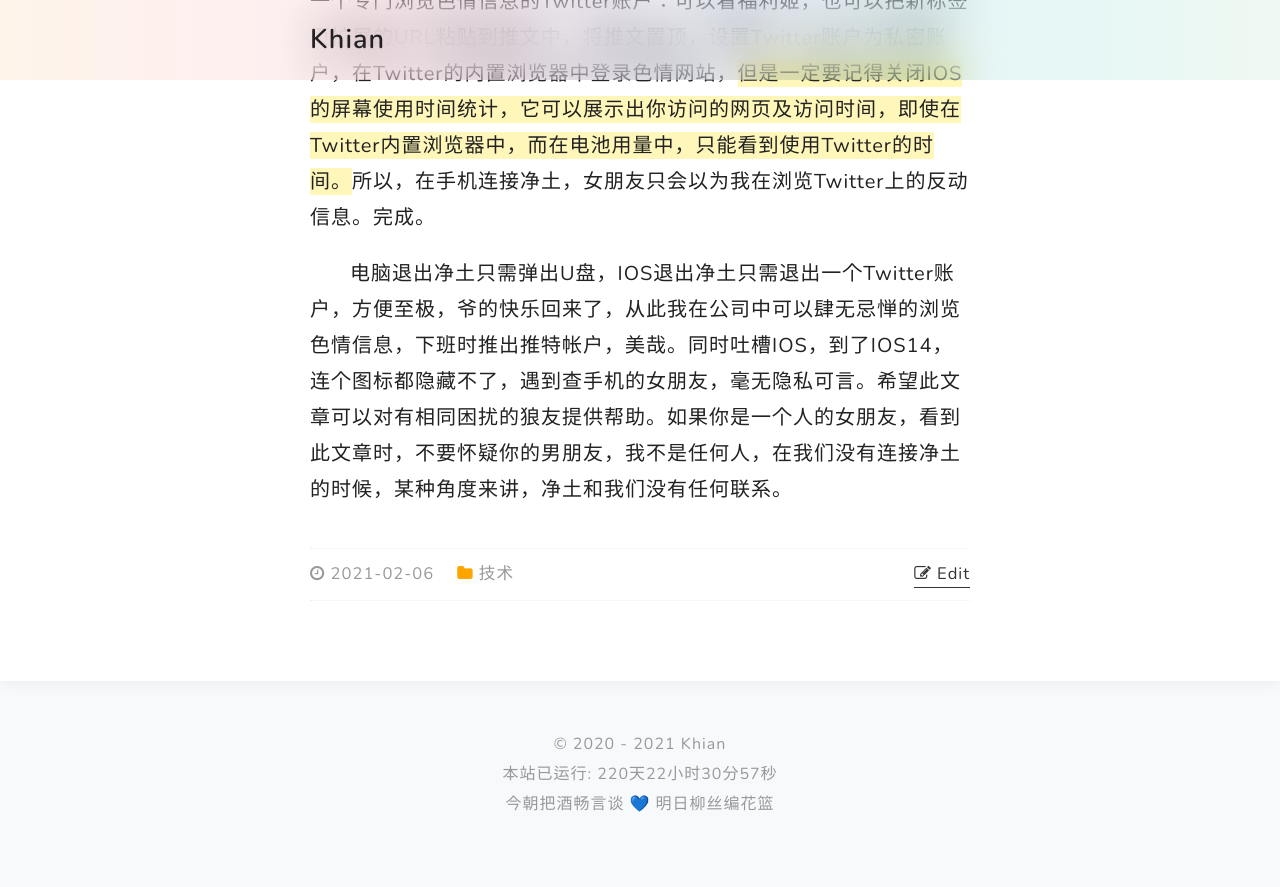
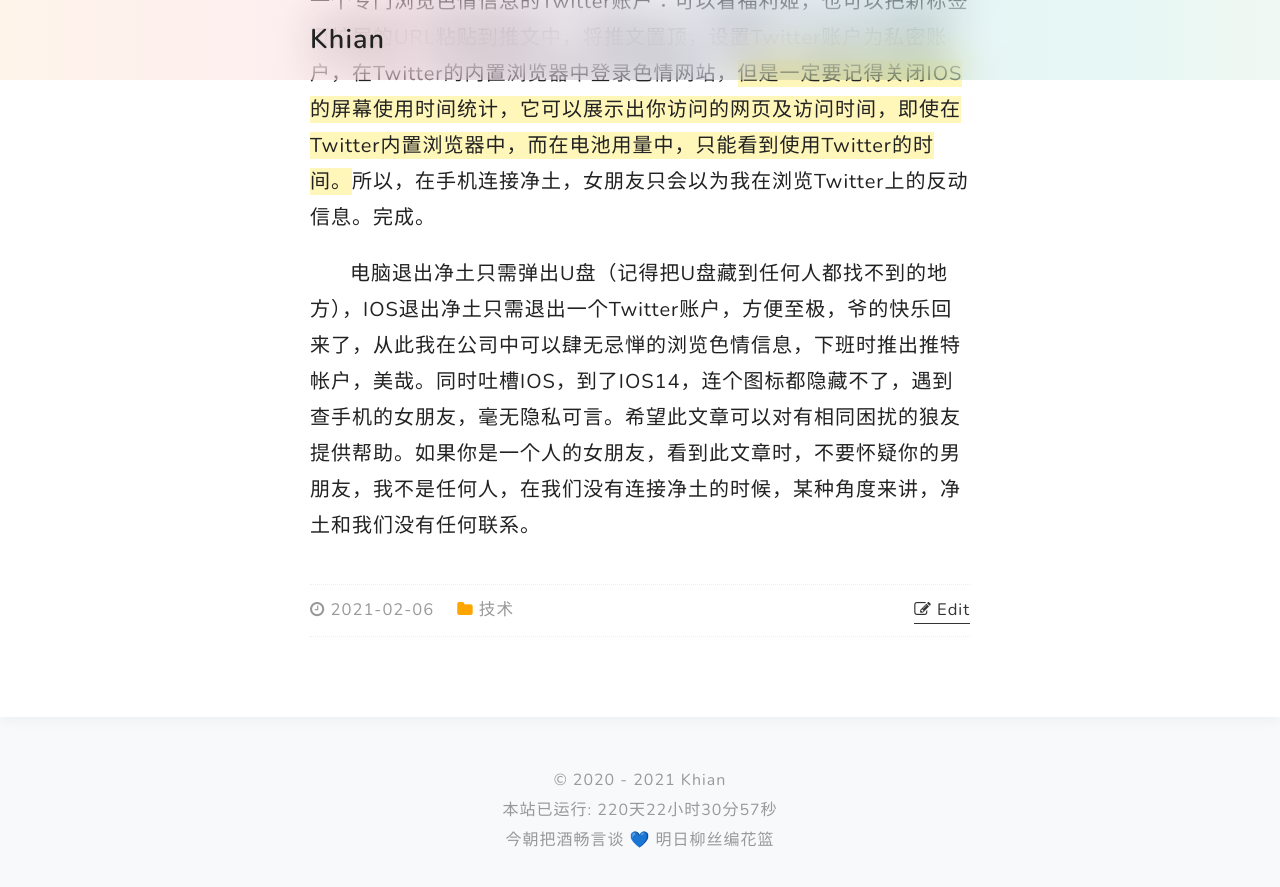
Before and after one commit to Jawutzh/nst, a Jekyll site: the page built from _posts/2021-02-06-净土构造法.md, in a window 1280 px wide and 900 px high, scrolled down 723 px. Shown: the top 887 px of the window. Built offline with Jekyll 4.4.1, drawn with Linux system fonts in a browser that asks for light colours; nearby versions of some CDN libraries; comment, search, counter and statistics services are not loaded.

Commit message:
Update 2021-02-06-净土构造法.md

```diff
--- a/_posts/2021-02-06-净土构造法.md
+++ b/_posts/2021-02-06-净土构造法.md
@@ -10,4 +10,4 @@ category: 技术
 
 所以在手机中浏览净土，国产安卓手机大多数更便于隐藏一个浏览器，而IOS可以查看任何APP的使用时间（女朋友查手机...）所以我需要在Twitter中，使用Twitter的内置浏览器连接净土。操作方法：新建一个专门浏览色情信息的Twitter账户：可以看福利姬，也可以把新标签页扩展的URL粘贴到推文中，将推文置顶，设置Twitter账户为私密账户，在Twitter的内置浏览器中登录色情网站，**但是一定要记得关闭IOS的屏幕使用时间统计，它可以展示出你访问的网页及访问时间，即使在Twitter内置浏览器中，而在电池用量中，只能看到使用Twitter的时间。**所以，在手机连接净土，女朋友只会以为我在浏览Twitter上的反动信息。完成。
 
-电脑退出净土只需弹出U盘，IOS退出净土只需退出一个Twitter账户，方便至极，爷的快乐回来了，从此我在公司中可以肆无忌惮的浏览色情信息，下班时推出推特帐户，美哉。同时吐槽IOS，到了IOS14，连个图标都隐藏不了，遇到查手机的女朋友，毫无隐私可言。希望此文章可以对有相同困扰的狼友提供帮助。如果你是一个人的女朋友，看到此文章时，不要怀疑你的男朋友，我不是任何人，在我们没有连接净土的时候，某种角度来讲，净土和我们没有任何联系。
+电脑退出净土只需弹出U盘（记得把U盘藏到任何人都找不到的地方），IOS退出净土只需退出一个Twitter账户，方便至极，爷的快乐回来了，从此我在公司中可以肆无忌惮的浏览色情信息，下班时推出推特帐户，美哉。同时吐槽IOS，到了IOS14，连个图标都隐藏不了，遇到查手机的女朋友，毫无隐私可言。希望此文章可以对有相同困扰的狼友提供帮助。如果你是一个人的女朋友，看到此文章时，不要怀疑你的男朋友，我不是任何人，在我们没有连接净土的时候，某种角度来讲，净土和我们没有任何联系。
```
